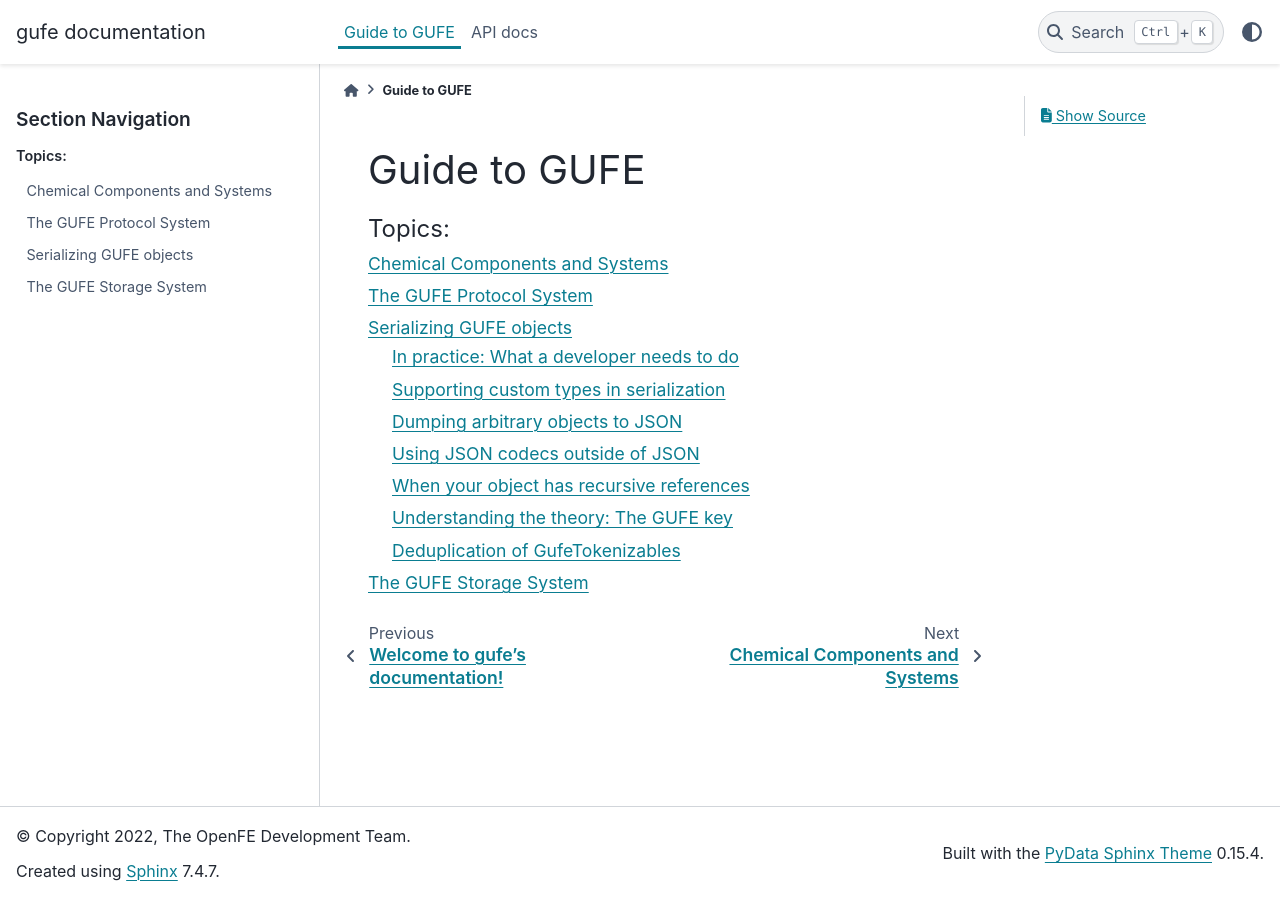
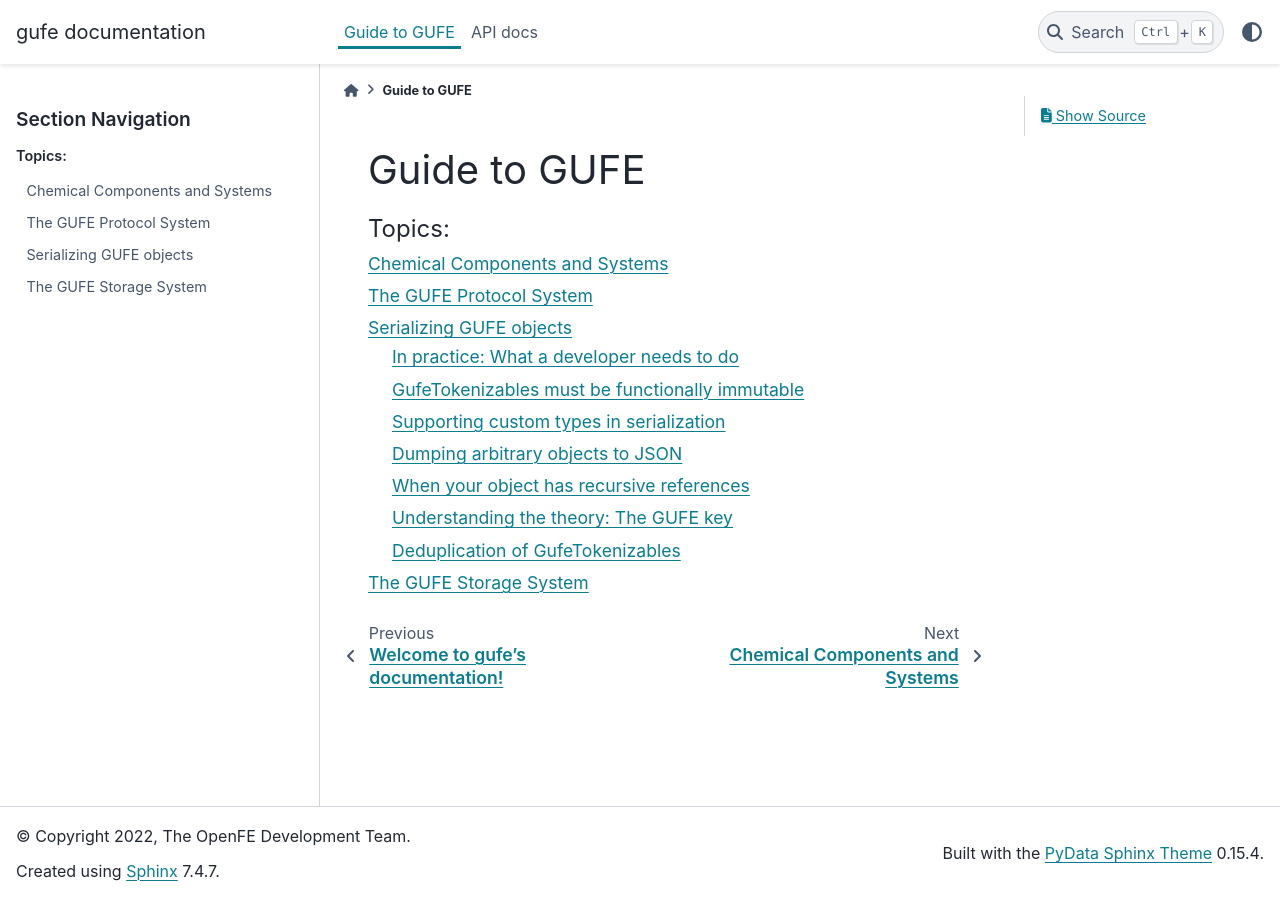
Before and after one commit to OpenFreeEnergy/gufe, a Sphinx documentation site: the page built from docs/guide.rst, in a window 1280 px wide. Built offline with Sphinx 7.4.7 and the PyData theme 0.15.4, drawn with Linux system fonts in a browser that asks for light colours; some of the changed lines change nothing that is shown.

Commit message:
more serialization docs

```diff
--- a/docs/guide/serialization.rst
+++ b/docs/guide/serialization.rst
@@ -25,13 +25,17 @@
   representation is considered "serializable" if it is (1) a
   :class:`.GufeTokenizable`, (2) a primitive type that can be handled by
   Python's built-in JSON, or (3) a type for which a custom
-  :class:`.JSONCodec` has been registered (see :ref:`Supporting custom types
-  in serialization`).
+  :class:`.JSONCodec` has been registered (see :ref:`customjson`).
 * ``_from_dict`` is a ``classmethod`` that takes the dictionary returned by
   ``_to_dict`` and reconstructs the object.
 * ``_defaults`` returns whatever ``_to_dict`` would return for any default
-  values; i.e., it should be a dictionary ...
-
+  values; i.e., it should be a dictionary where the keys are the the keys of
+  the ``_to_dict`` dictionary that have default values, and the values are
+  the associated defaults. Importantly, this may differ from the default
+  value given at initialization -- for example, it is common practice to use
+  ``None`` as a stand-in for a mutable container (e.g., an empty list). In
+  that case, the value given by ``_defaults`` should be the container, not
+  ``None``, since that is what will be in the ``_to_dict``.
 
 As a very simple example, consider the following complete implementation:
 
@@ -40,6 +44,8 @@
     class Foo(GufeTokenizable):
         def __init__(self, bar, baz=None):
             self.bar = bar
+            if baz is None:
+                baz = []
             self.baz = baz
 
         def _to_dict(self):
@@ -50,8 +56,29 @@
             return cls(**dct)
 
         def _defaults(self):
-            return {'baz': None}
+            return {'baz': []}
 
+GufeTokenizables must be functionally immutable
+-----------------------------------------------
+
+One important restriction on :class:`.GufeTokenizable` subclasses is that
+they must be functionally immutable. That is, they must have no mutable
+attributes that change their functionality. In most cases, this means that
+the object must be strictly immutable.
+
+As an example of a mutable attribute that does not change functionality,
+consider a flag to turn on or off usage of a cache of input-output pairs for
+some deterministic method. If the cache is turned on, you first try to
+return the value from it, and only perform the calculation if the inputs
+don't have a cached output associated. In this case, the flag is mutable,
+but this has no effect on the results.  Indeed, the cache itself may be
+implemented as a mutable attribute of the object, but again, this would not
+change the results that are returned.
+
+On the other hand, a flag that changes code path in a way that might
+change the results of any operation would not be allowed.
+
+.. _customjson:
 
 Supporting custom types in serialization
 ----------------------------------------
@@ -63,16 +90,14 @@
 
 When this happens, you will need to create and register a custom JSON
 codec. To do this, at a minimum you need to define a ``to_dict`` and
-``from_dict`` method for your type. Additionally, the
+``from_dict`` method for your type. Additionally, the  ???
 
 Dumping arbitrary objects to JSON
 ---------------------------------
 
-Advanced storage systems are space-efficient by only storing each object
-once. However, any :class:`.GufeTokenizable` can be dumped to a JSON file
-using the custom JSON handlers. Given a :class:`.GufeTokenizable` called
-``obj`` and a path-like called ``filename``, you can dump to JSON with this
-recipe:
+Any :class:`.GufeTokenizable` can be dumped to a JSON file using the custom
+JSON handlers. Given a :class:`.GufeTokenizable` called ``obj`` and a
+path-like called ``filename``, you can dump to JSON with this recipe:
 
 .. code::
 
@@ -90,10 +115,19 @@
     with open(filename, mode='r') as f:
         obj = json.load(f, cls=JSON_HANDLER.decoder)
 
-Using JSON codecs outside of JSON
----------------------------------
+Note that these objects are not space-efficient: that is, if you have
+the same object in memory stored at multiple locations (e.g., an identical
+``SolventComponent`` in more than one ``ChemicalSystem``), then you will
+save multiple copies of its JSON representation.
 
-In a custom recursive storage scheme,
+.. Using JSON codecs outside of JSON
+.. ---------------------------------
+
+.. In a custom recursive storage scheme,
+
+.. TODO: DWHS wants to write something here that describes how to use the
+   codecs in your own non-JSON storage scheme. But this is complicated
+   enough that it will take significant time
 
 When your object has recursive references
 -----------------------------------------
@@ -103,23 +137,56 @@
 ``parent.children`` includes ``child`` and ``child.parent`` is ``parent``.
 This means that the object dependency graph is not a directed acyclic graph.
 The best solution here is to avoid this design pattern whenever possible.
-However, if it is unavoidable, the way to do this is to set the
-``child.parent`` attribute as part of the ``parent._from_dict`` method.
+Importantly, the ``child`` object in this case cannot be immutable, unless
+it is only created as a part of the creation of ``parent``.
+
+However, this could be made functionally immutable by (1) requiring that a
+valid ``child`` set its ``parent`` attribute exactly once; (2) not storing
+the ``child.parent`` attribute, and instead ensuring it gets set by the
+``parent`` (e.g., in ``__init__``). Note that this also assumes that all
+``children`` are provided to ``parent`` on initialization, otherwise
+``parent`` is also mutable.
+
+Another approach here would be to make it so that ``child`` was not a
+:class:`.GufeTokenizable`, and instead explicitly handle its serialization
+in a more complicated ``parent._to_dict`` method, with similarly more
+complicated ``parent._from_dict``. This approach is particularly useful if
+the ``child`` object isn't too complicated, and if the ``child`` is unlikely
+to be reused outside the context of the ``parent``.
 
 Understanding the theory: The GUFE key
 --------------------------------------
 
 One of the important concepts is that every GUFE object has a unique
 identifier, which we call its ``key``. The ``key`` is a string, typically
-in the format ``{CLASS_NAME}-{HEXADECIMAL_LABEL}``. The hexadecimal label is
-generated based on the contents of the class -- in particular, it is based
-on contents of the ``_to_dict`` dictionary, filtered to remove anything that
-matches the ``_defaults`` dictionary.
+in the format ``{CLASS_NAME}-{HEXADECIMAL_LABEL}``. For most objects, the
+hexadecimal label is generated based on the contents of the class -- in
+particular, it is based on contents of the ``_to_dict`` dictionary, filtered
+to remove anything that matches the ``_defaults`` dictionary.
 
 This gives the GUFE key a number of important properties:
 
-* GUFE keys can be used for store-by-reference: When one GufeTokenizable
-  contains another, the inner object can store
+* Because the key is based on a cryptographic hash, it is extremely unlikely
+  that two objects that are functionally different will have the same key.
+* Because the key is created deterministically, it is preserved across
+  different creation times, including across different hardware, across
+  different Python sessions, and even within the same Python session.
+* Because the key is based on the non-default attributes, it is preserved
+  across minor versions of the code.
+
+These properties make the GUFE key a stable identifier for the object, which
+means that they can be used for store-by-reference.  When one
+GufeTokenizable contains another, the outer object can store the inner
+object's key. This allows us to reduce disk usage by only storing one copy
+of each object (deduplication).
 
 Deduplication of GufeTokenizables
 ---------------------------------
+
+There are two types of deduplication of GufeTokenizables. Objects are
+deduplicated on storage to disk because we store by reference to the gufe
+key. Additionally, objects are deduplicated in memory because we keep a
+registry of all instantiated GufeTokenizables.
+
+.. TODO: explain weird sides of that, like the fact that you get the same
+   object back when you create another one
```
